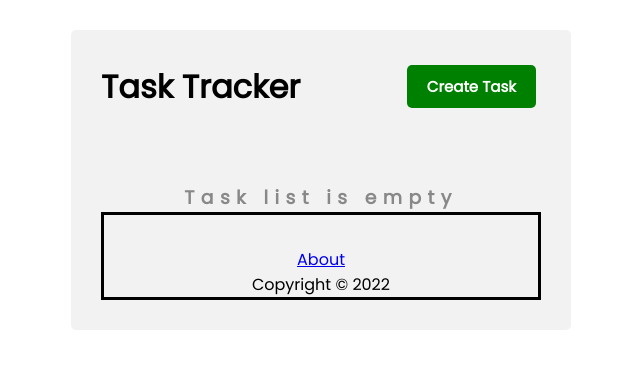
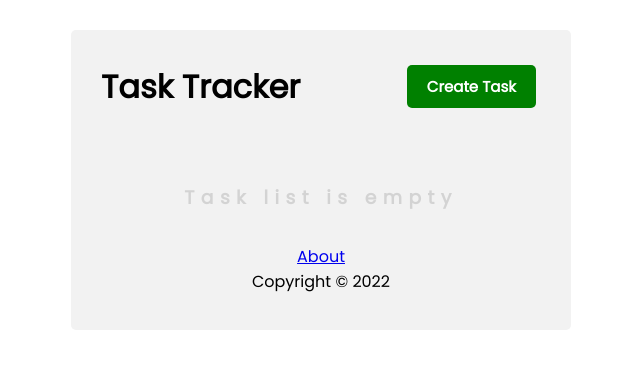
Before and after one commit to Lafemart/react-tast-tracker, a React (Create React App) app: page / in a window 1280 px wide. Shown: the top 368 px of the page, without its empty margins (319-959 px from the left). Built offline with nearby package versions, Linux system fonts and the light colour scheme; data requests are answered from the project's data file.

Commit message:
updated footer styles

```diff
--- a/src/index.css
+++ b/src/index.css
@@ -168,14 +168,13 @@ body {
 
 footer {
   padding: 2rem 0 0 0;
-  border: solid;
   text-align: center;
 }
 
 .taskEmpty {
   text-align: center;
   margin: 70px 0px 0px 0px;
-  color: #00000070;
+  color: #00000020;
   font-weight: 700;
   letter-spacing: 0.4rem;
 }
```
